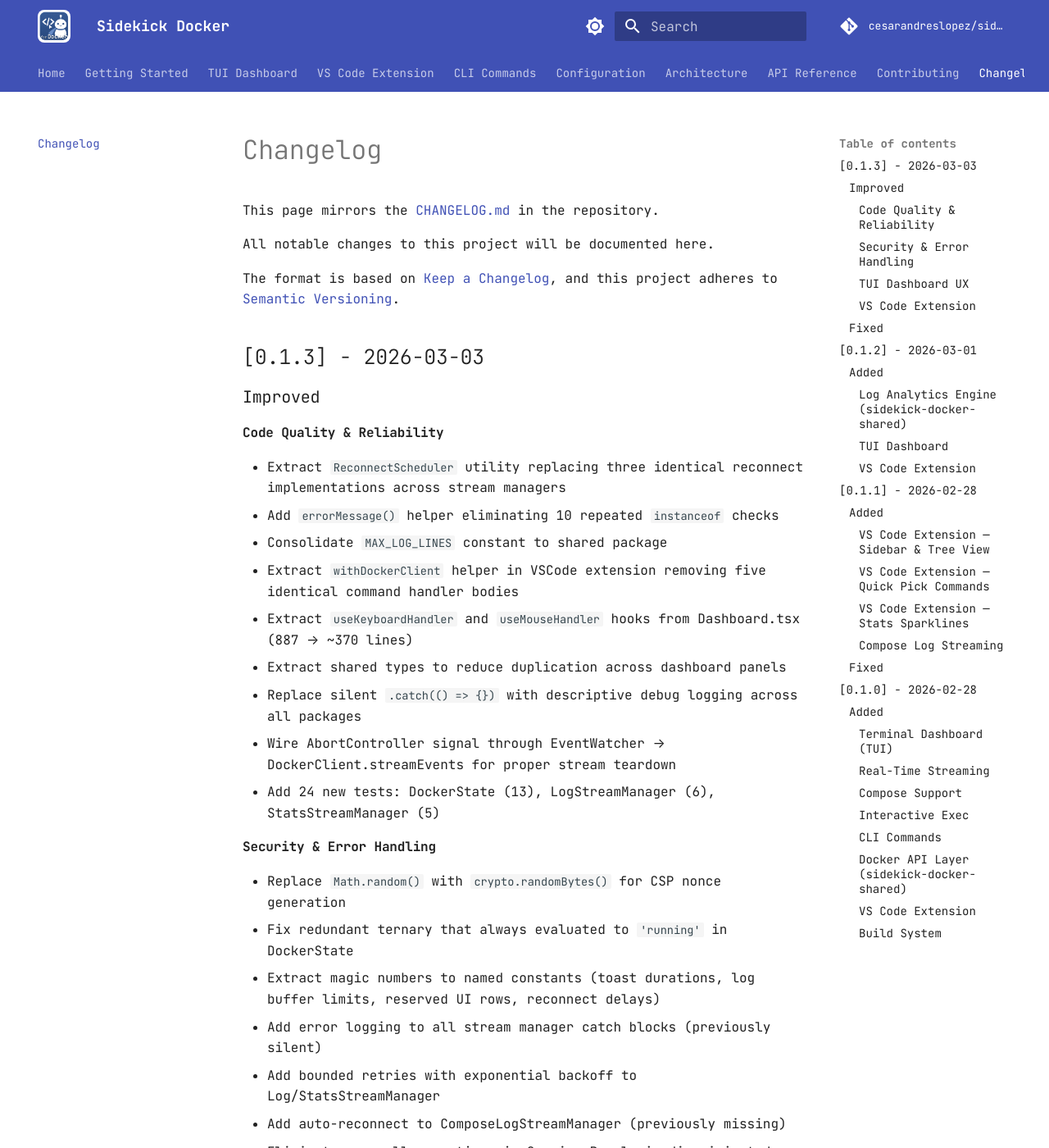
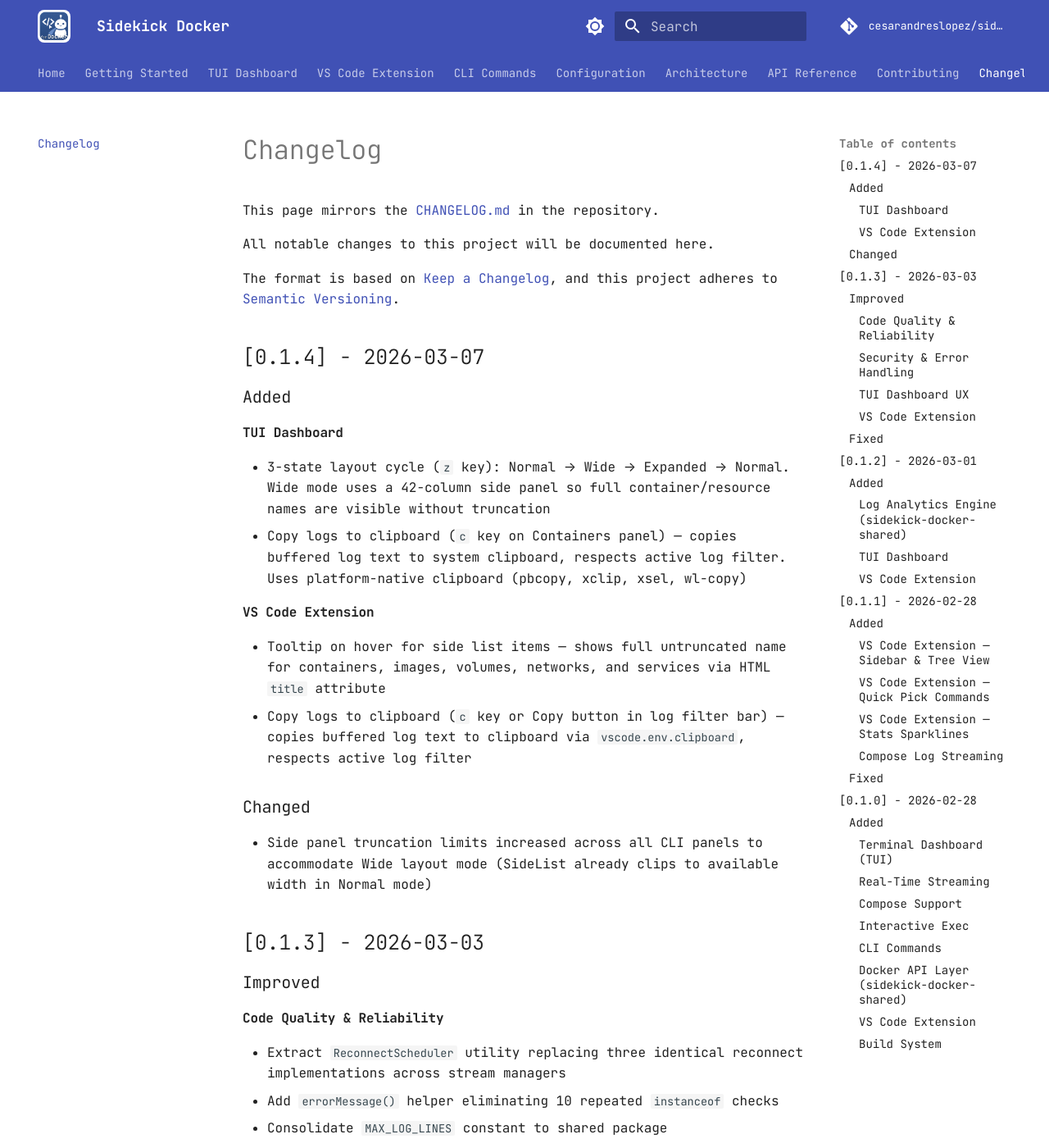
Before and after one commit to cesarandreslopez/sidekick-docker, an MkDocs documentation site: the page built from docs/changelog.md, in a window 1280 px wide and 1400 px high. Shown: the whole window at 82% size. Built offline with MkDocs 1.6.1 and Material for MkDocs 9.7.7, drawn with Linux system fonts in a browser that asks for light colours; comment, search, counter and statistics services are not loaded.

Commit message:
docs: update documentation for v0.1.4
- Add 0.1.4 changelog entry to docs/changelog.md
- Update z key description to 3-state layout cycle
- Add c key (copy logs) to container actions keybindings

```diff
--- a/docs/changelog.md
+++ b/docs/changelog.md
@@ -5,6 +5,24 @@ This page mirrors the [CHANGELOG.md](https://github.com/cesarandreslopez/sidekic
 All notable changes to this project will be documented here.
 
 The format is based on [Keep a Changelog](https://keepachangelog.com/en/1.1.0/), and this project adheres to [Semantic Versioning](https://semver.org/spec/v2.0.0.html).
+
+## [0.1.4] - 2026-03-07
+
+### Added
+
+#### TUI Dashboard
+
+- 3-state layout cycle (`z` key): Normal → Wide → Expanded → Normal. Wide mode uses a 42-column side panel so full container/resource names are visible without truncation
+- Copy logs to clipboard (`c` key on Containers panel) — copies buffered log text to system clipboard, respects active log filter. Uses platform-native clipboard (pbcopy, xclip, xsel, wl-copy)
+
+#### VS Code Extension
+
+- Tooltip on hover for side list items — shows full untruncated name for containers, images, volumes, networks, and services via HTML `title` attribute
+- Copy logs to clipboard (`c` key or Copy button in log filter bar) — copies buffered log text to clipboard via `vscode.env.clipboard`, respects active log filter
+
+### Changed
+
+- Side panel truncation limits increased across all CLI panels to accommodate Wide layout mode (SideList already clips to available width in Normal mode)
 
 ## [0.1.3] - 2026-03-03
 
```
Also changed, not shown: docs/features/dashboard.md (+1 -1 lines), docs/features/keybindings.md (+2 -1 lines).
